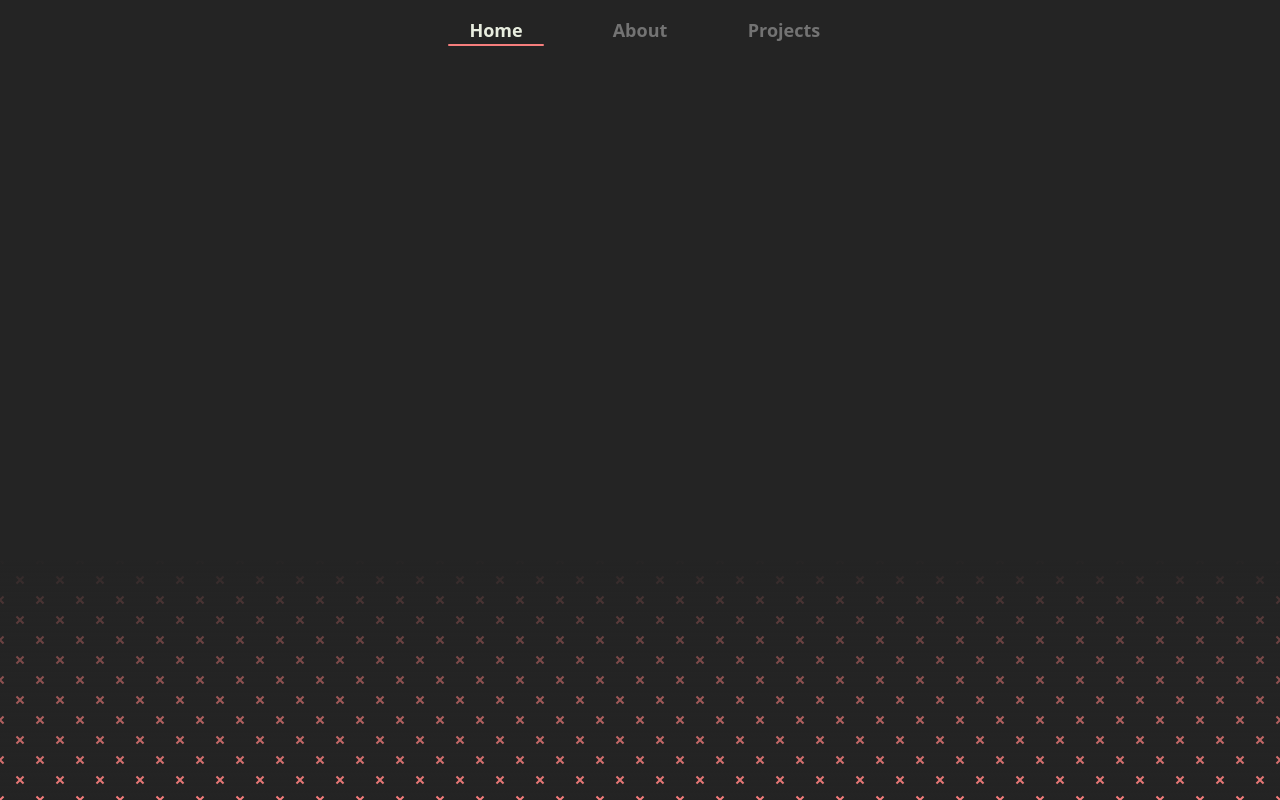
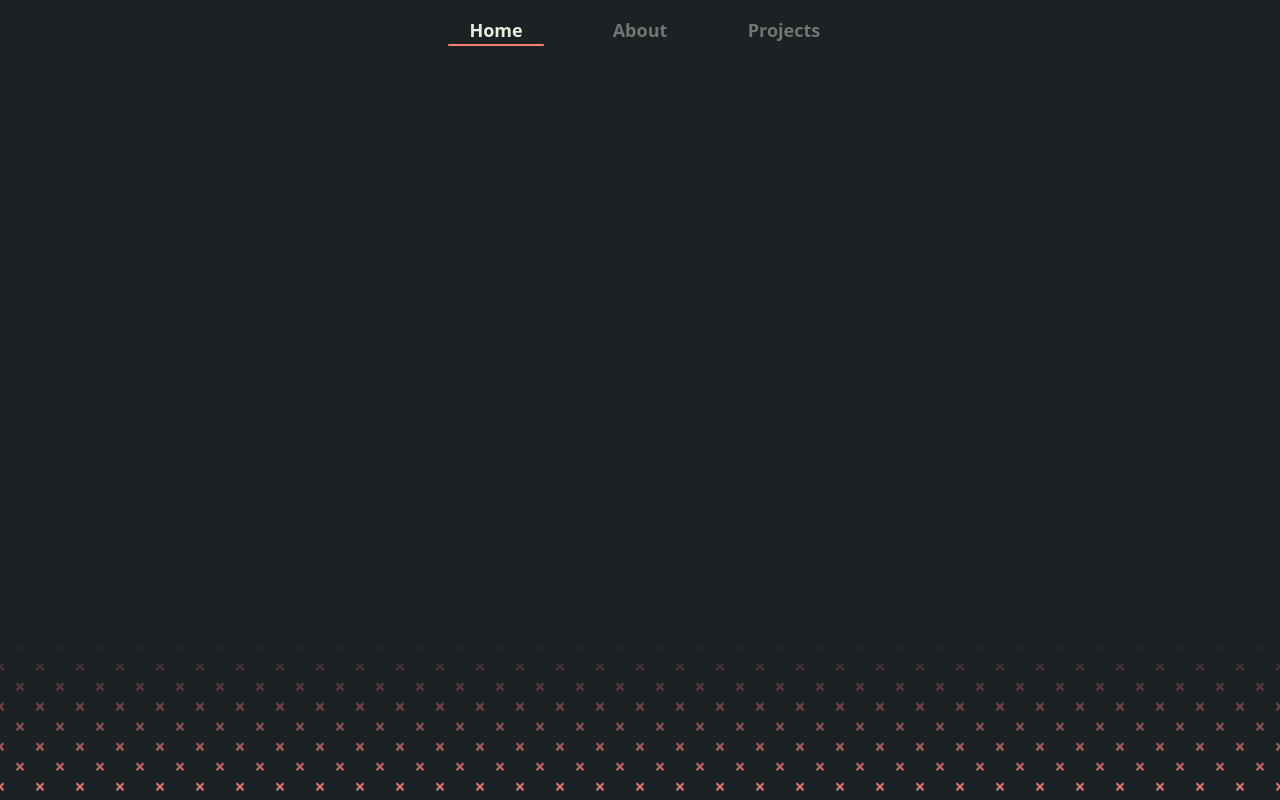
Before and after one commit to mardisen/vue-portfolio, a Vue app: page / in a window 1280 px wide. Built offline with nearby package versions, Linux system fonts and the light colour scheme.

Commit message:
Improved colors and animations

```diff
--- a/src/assets/animations.css
+++ b/src/assets/animations.css
@@ -18,10 +18,10 @@
 
 
 .animate-to-bl {
-    animation: to-bl 1.5s linear 0s infinite;
+    animation: to-bl 2.25s linear 0s infinite;
 }
 
 
 .animate-to-t {
-    animation: to-t 1.5s linear 0s infinite;
+    animation: to-t 2.25s linear 0s infinite;
 }
--- a/src/components/Background.vue
+++ b/src/components/Background.vue
@@ -15,6 +15,6 @@
 }
 
 .cover-gradient {
-    background: linear-gradient(#242424 70%, transparent);
+    background: linear-gradient(#1C2124 80%, transparent);
 }
 </style>
--- a/tailwind.config.js
+++ b/tailwind.config.js
@@ -14,8 +14,9 @@ module.exports = {
           light: "#CFDBD5",
           yellow: "#F5CB5C",
           red: "#F67E7D",
-          dark: "#333533",
-          darkest: "#242424",
+          dark: "#333333",
+          // darkest: "#242424",
+          darkest: "#1C2124",
         }
       }
     },
```
